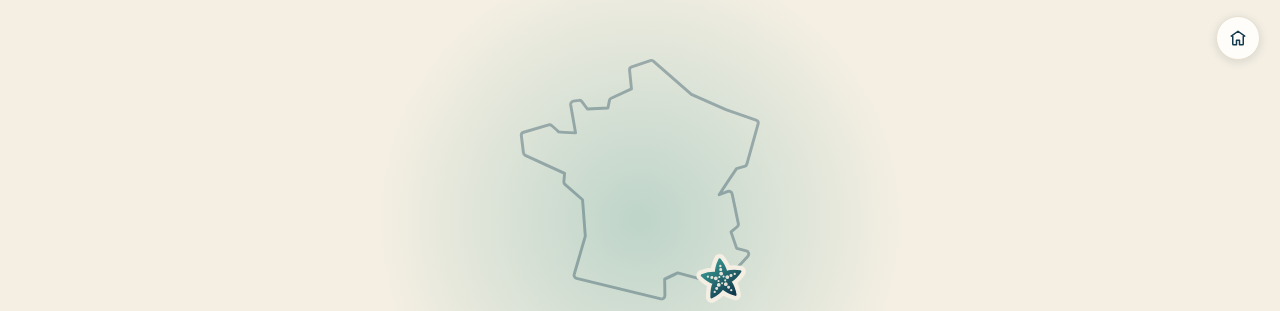
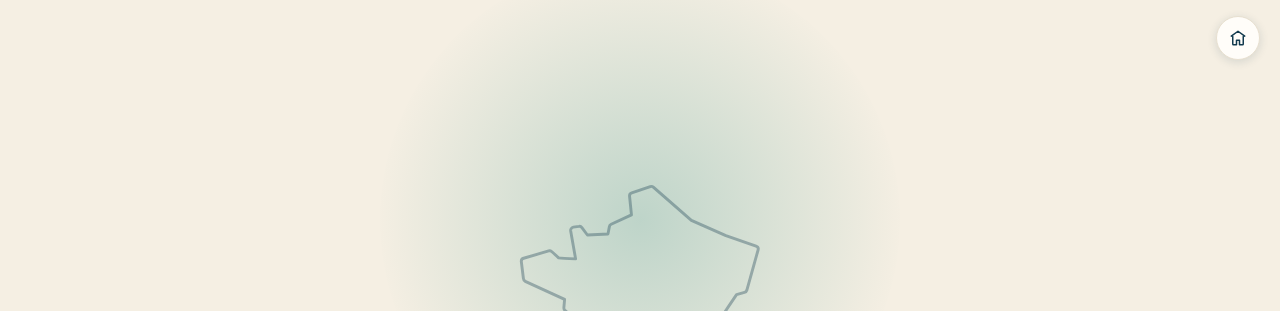
Before and after one commit to marcholtschmidt-rgb/Belegungsplan-Cavalaire, a website: page cavalaire.html in a window 1280 px wide. Shown: the top 311 px of the page. Drawn offline with nearby package versions, Linux system fonts and the light colour scheme; some packages are replaced by stand-ins of ours; a script that the page names is missing.

Commit message:
Add files via upload

```diff
--- a/cavalaire.html
+++ b/cavalaire.html
@@ -80,10 +80,10 @@ a:hover{color:#123A4E}
     <svg width="18" height="18" viewBox="0 0 24 24" fill="none" stroke="currentColor" stroke-width="2" stroke-linecap="round" stroke-linejoin="round"><path d="M3 9.5 12 3l9 6.5"/><path d="M5 10v10a1 1 0 0 0 1 1h4v-6h4v6h4a1 1 0 0 0 1-1V10"/></svg>
   </a>
 
-  <header style="position:relative; overflow:hidden; padding:56px 20px 0">
+  <header style="position:relative; overflow:hidden; padding:56px 20px 0; min-height:100vh; display:flex; flex-direction:column; justify-content:center; box-sizing:border-box">
     <div style="position:absolute; top:-40px; left:50%; width:520px; height:520px; margin-left:-260px; border-radius:999px; background:radial-gradient(circle, rgba(47,143,134,0.28) 0%, rgba(245,239,227,0) 72%); pointer-events:none"></div>
 
-    <div style="position:relative; max-width:672px; margin:0 auto; display:flex; flex-direction:column; align-items:center; gap:18px; padding-bottom:230px">
+    <div style="position:relative; max-width:672px; margin:0 auto; display:flex; flex-direction:column; align-items:center; gap:18px; padding-bottom:40px">
       <svg viewBox="-6 -6 340 344" style="width:246px; height:249px">
         <use href="#rgFr"></use>
         <g transform="translate(277 303) rotate(-6) scale(1.4) translate(-24 -24)">
```
Also changed, not shown: belegung.html (+1 -2 lines).
